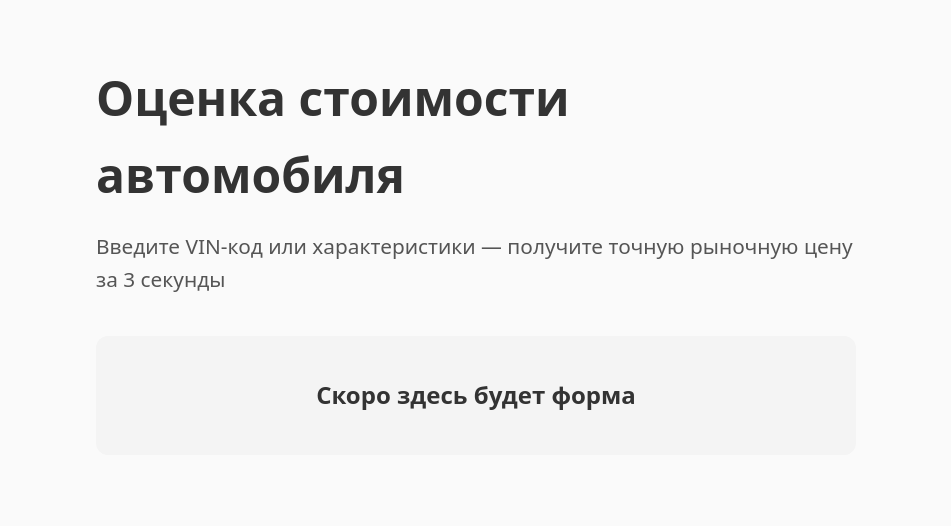
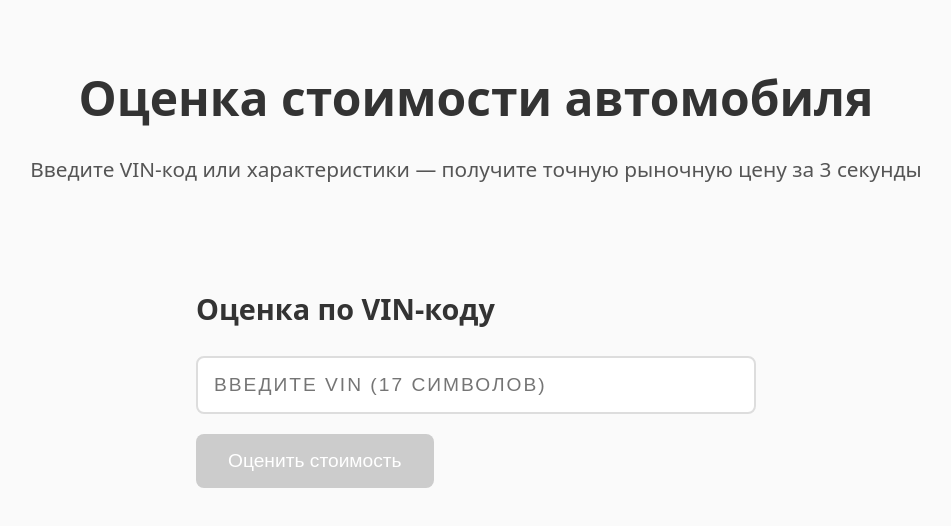
Before and after one commit to DmitriyFom/v-web-cw-frontend, a React (Vite) app: page / in a window 1280 px wide. Shown: the top 526 px of the page, without its empty margins (164-1115 px from the left). Built offline with nearby package versions, Linux system fonts and the light colour scheme.

Commit message:
feat: back + front

```diff
--- /dev/null
+++ b/src/features/valuation-by-vin/ui/ValuationForm.tsx
@@ -0,0 +1,120 @@
+import { useState } from 'react';
+
+export const ValuationForm = () => {
+  const [vin, setVin] = useState('');
+  const [loading, setLoading] = useState(false);
+  const [result, setResult] = useState<any>(null);
+  const [error, setError] = useState('');
+
+  const handleSubmit = async (e: React.FormEvent) => {
+    e.preventDefault();
+    setError('');
+    setResult(null);
+
+    // Валидация VIN (17 символов, только разрешённые буквы и цифры)
+    if (!/^[A-HJ-NPR-Z0-9]{17}$/i.test(vin)) {
+      setError('VIN должен содержать ровно 17 символов (без I, O, Q)');
+      return;
+    }
+
+    setLoading(true);
+
+    try {
+      const response = await fetch('http://localhost:5000/api/valuation/vin', {
+        method: 'POST',
+        headers: {
+          'Content-Type': 'application/json',
+        },
+        body: JSON.stringify({ vin: vin.toUpperCase() }),
+      });
+
+      if (!response.ok) {
+        const err = await response.json().catch(() => ({}));
+        throw new Error(err.message || `Ошибка ${response.status}`);
+      }
+
+      const data = await response.json();
+      setResult(data);
+    } catch (err: any) {
+      setError(err.message || 'Не удалось связаться с сервером');
+    } finally {
+      setLoading(false);
+    }
+  };
+
+  return (
+    <div style={{ maxWidth: 600, margin: '0 auto', padding: '40px 20px' }}>
+      <h2 style={{ marginBottom: 24, fontSize: '1.8rem' }}>Оценка по VIN-коду</h2>
+
+      <form onSubmit={handleSubmit}>
+        <input
+          type="text"
+          value={vin}
+          onChange={(e) =>
+            setVin(e.target.value.toUpperCase().replace(/[^A-HJ-NPR-Z0-9]/gi, ''))
+          }
+          placeholder="Введите VIN (17 символов)"
+          maxLength={17}
+          style={{
+            width: '100%',
+            padding: '16px',
+            fontSize: '1.2rem',
+            borderRadius: 8,
+            border: '2px solid #ddd',
+            textTransform: 'uppercase',
+            letterSpacing: '2px',
+          }}
+        />
+
+        {error && <p style={{ color: '#d32f2f', marginTop: 10, fontWeight: 500 }}>{error}</p>}
+
+        <button
+          type="submit"
+          disabled={loading || vin.length !== 17}
+          style={{
+            marginTop: 20,
+            padding: '16px 32px',
+            fontSize: '1.2rem',
+            background: vin.length === 17 && !loading ? '#1976d2' : '#ccc',
+            color: 'white',
+            border: 'none',
+            borderRadius: 8,
+            cursor: vin.length === 17 && !loading ? 'pointer' : 'not-allowed',
+            transition: 'background 0.2s',
+          }}
+        >
+          {loading ? 'Оцениваем...' : 'Оценить стоимость'}
+        </button>
+      </form>
+
+      {/* Результат */}
+      {result && (
+        <div
+          style={{
+            marginTop: 40,
+            padding: 28,
+            background: '#f8fff8',
+            border: '1px solid #4caf50',
+            borderRadius: 12,
+          }}
+        >
+          <h3 style={{ color: '#2e7d32', marginBottom: 16 }}>Результат оценки</h3>
+          <p><strong>VIN:</strong> {result.vin}</p>
+          <p><strong>Автомобиль:</strong> {result.brand} {result.model} {result.year} г.</p>
+          {result.source && <p style={{ fontSize: '0.9rem', color: '#666' }}><em>{result.source}</em></p>}
+
+          <div style={{ marginTop: 20 }}>
+            <p style={{ fontSize: '1.4rem' }}>Рыночная цена:</p>
+            <p style={{ fontSize: '2.4rem', color: '#2e7d32', fontWeight: 'bold' }}>
+              {(result.priceAvg / 1000000).toFixed(2)} млн ₽
+            </p>
+            <p style={{ color: '#555' }}>
+              Диапазон: от {(result.priceMin / 1000000).toFixed(2)} до{' '}
+              {(result.priceMax / 1000000).toFixed(2)} млн ₽
+            </p>
+          </div>
+        </div>
+      )}
+    </div>
+  );
+};
--- a/src/pages/home/page.tsx
+++ b/src/pages/home/page.tsx
@@ -1,14 +1,18 @@
+import { ValuationForm } from '@/features/valuation-by-vin/ui/ValuationForm';
+
 export const HomePage = () => {
   return (
-    <div style={{ padding: '60px 20px', maxWidth: 800, margin: '0 auto', fontFamily: 'system-ui, sans-serif' }}>
-      <h1 style={{ fontSize: '3rem', marginBottom: 16 }}>
-        Оценка стоимости автомобиля
-      </h1>
-      <p style={{ fontSize: '1.3rem', color: '#555', marginBottom: 40 }}>
-        Введите VIN-код или характеристики — получите точную рыночную цену за 3 секунды
-      </p>
-      <div style={{ background: '#f4f4f4', padding: 40, borderRadius: 12, textAlign: 'center' }}>
-        <h2>Скоро здесь будет форма</h2>
+    <div style={{ minHeight: '100vh', padding: '60px 20px', background: '#fafafa' }}>
+      <div style={{ maxWidth: 900, margin: '0 auto', fontFamily: 'system-ui, sans-serif' }}>
+        <h1 style={{ fontSize: '3rem', marginBottom: 16, textAlign: 'center', fontWeight: 800 }}>
+          Оценка стоимости автомобиля
+        </h1>
+        <p style={{ fontSize: '1.3rem', color: '#555', marginBottom: 60, textAlign: 'center' }}>
+          Введите VIN-код или характеристики — получите точную рыночную цену за 3 секунды
+        </p>
+
+        {/* ←←←← ВОТ ЭТО ВАЖНО — ЭТО НАША ФОРМА */}
+        <ValuationForm />
       </div>
     </div>
   );
```
